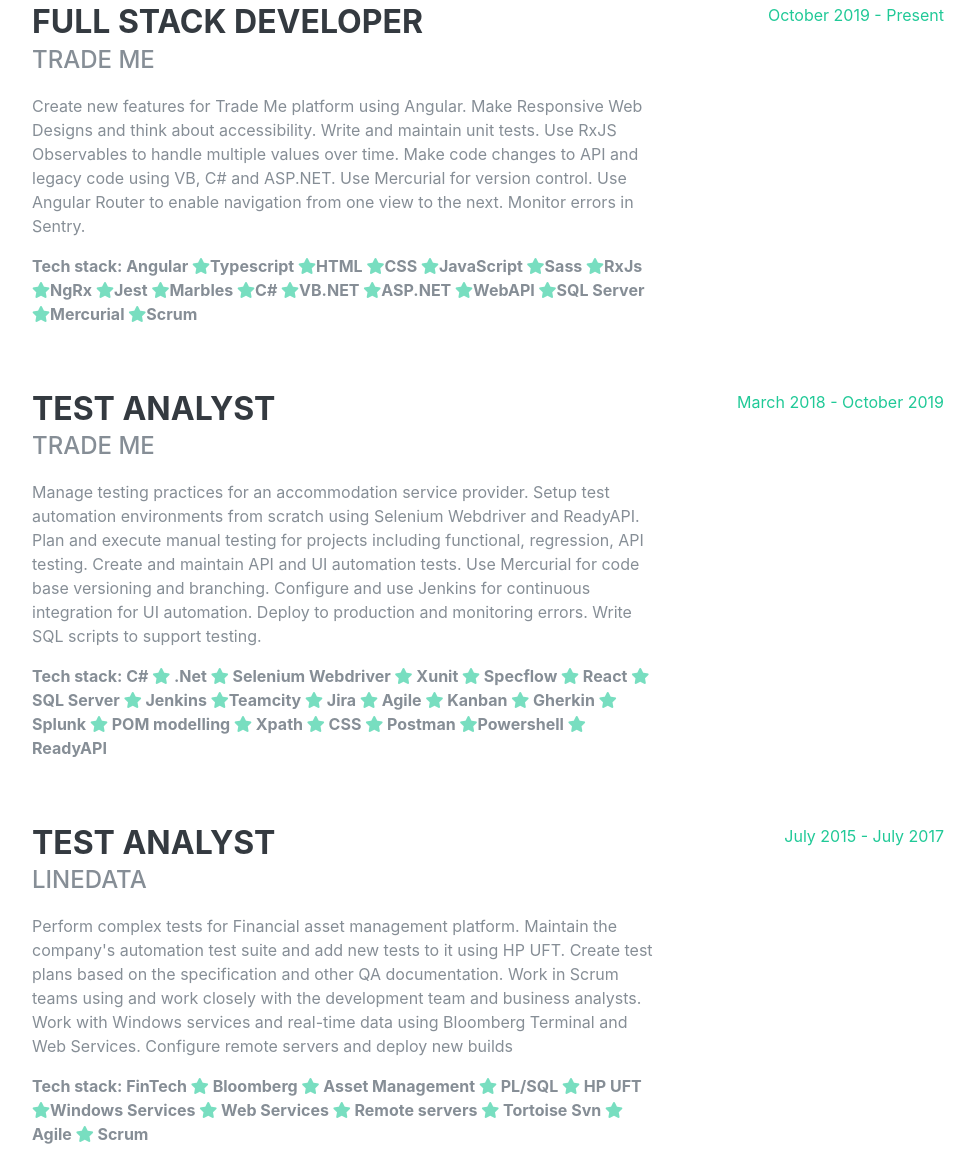
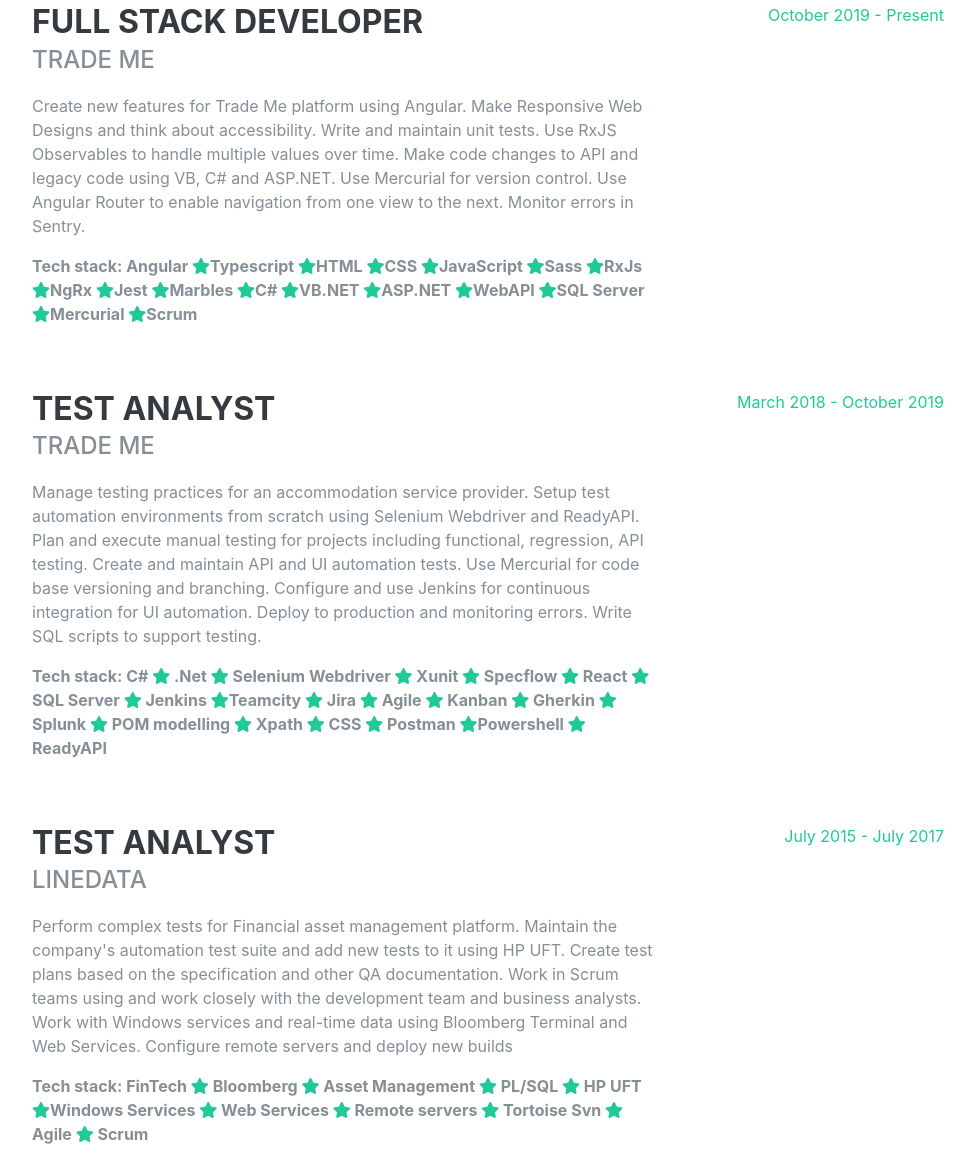
Before and after one commit to zandazvidrina/portfolio, a Gatsby site: page / in a window 1280 px wide. Shown: the part 961-2126 px from the top of the page, without its empty margins (288-1263 px from the left). Built offline with nearby package versions, Linux system fonts and the light colour scheme; Gatsby itself is replaced by a stand-in of ours; a web font is replaced by a local one.

Commit message:
removed opacity for testing

```diff
--- a/src/assets/sass/_global.scss
+++ b/src/assets/sass/_global.scss
@@ -81,5 +81,4 @@
 
 .fas.fa-star {
   color: $primary !important;
-  opacity: 60% !important;
 }
```
